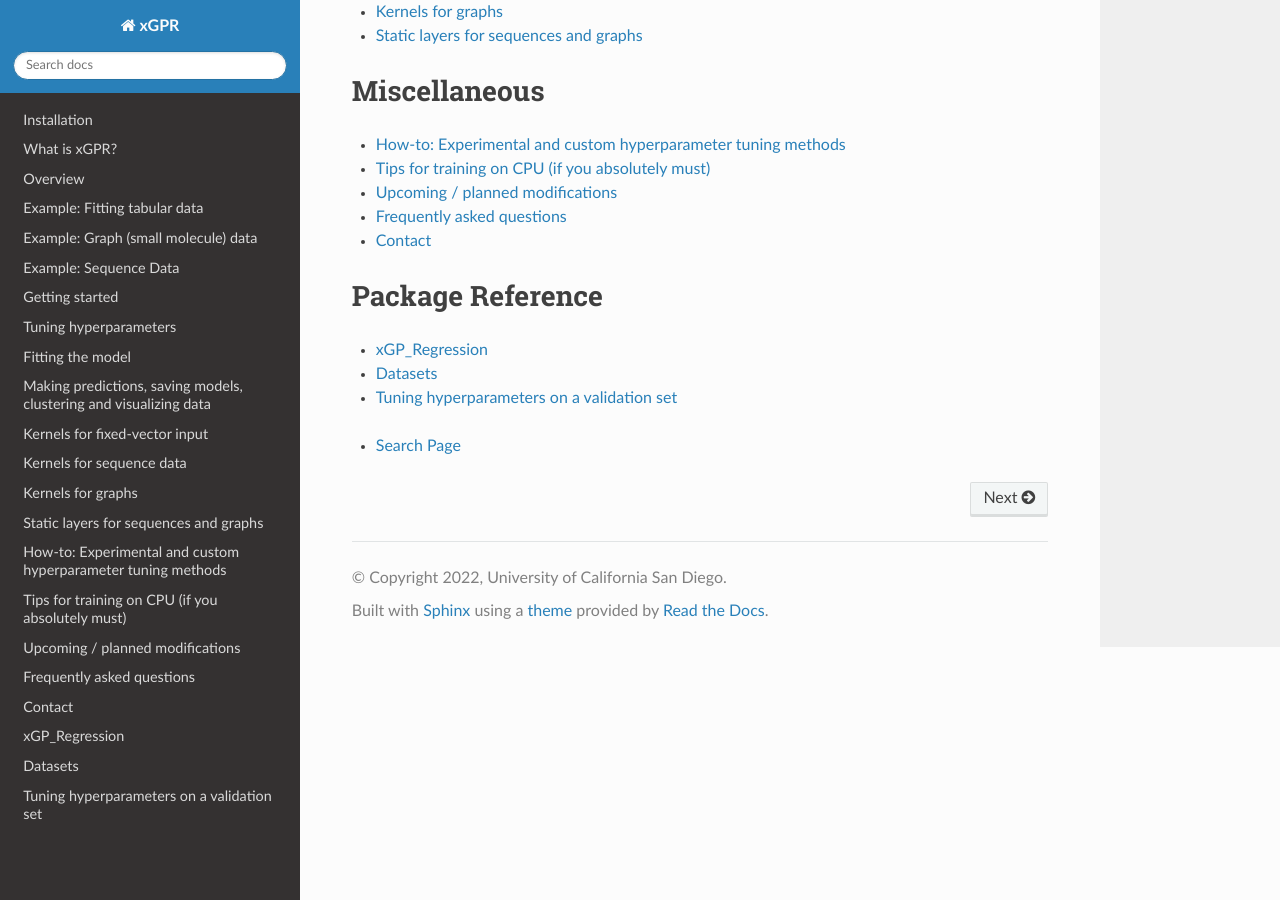
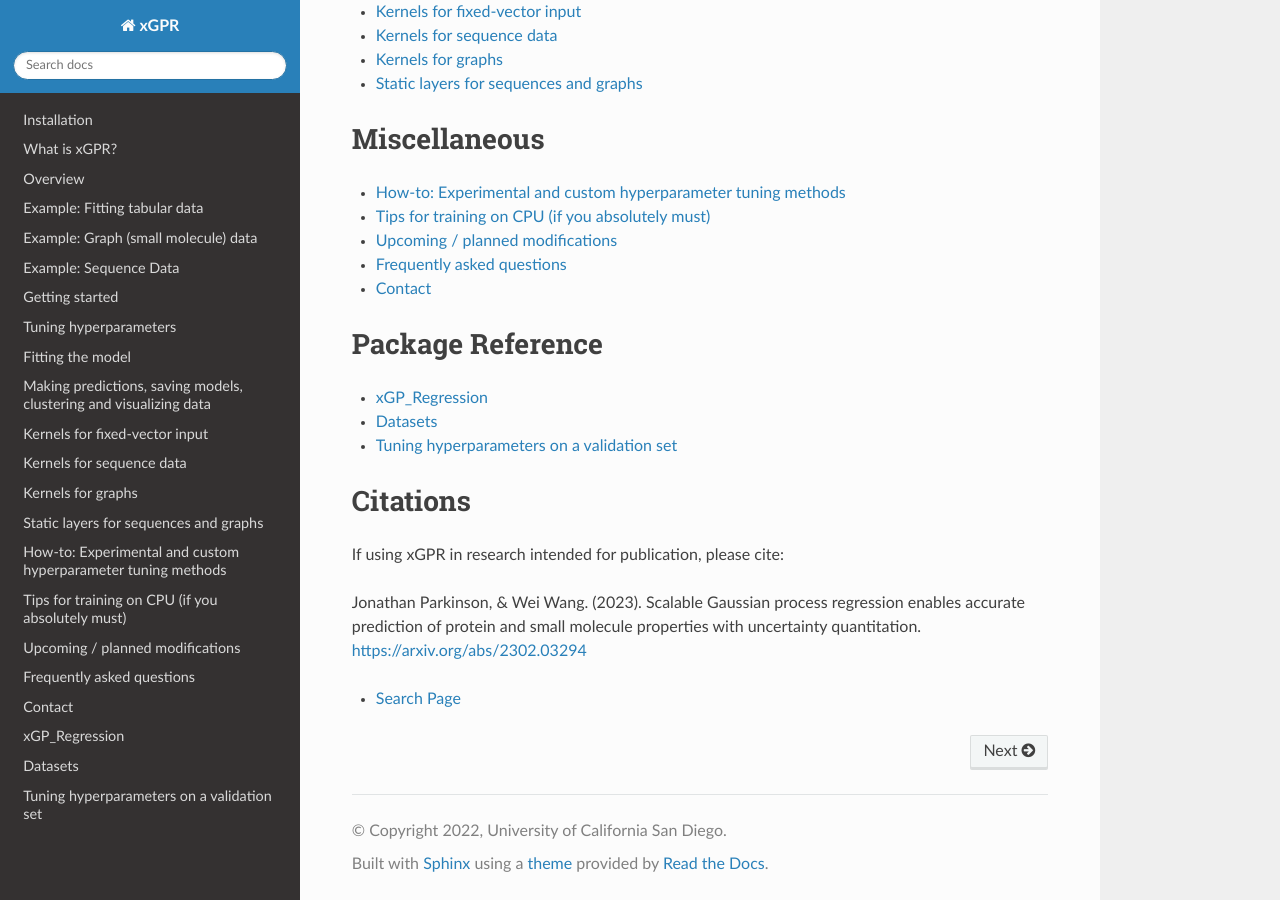
Before and after one commit to jlparkI/xGPR, a Sphinx documentation site: the page built from docs/index.rst, in a window 1280 px wide and 900 px high, scrolled down 1147 px. Built offline with Sphinx 7.4.7 and the Read the Docs theme 2.0.0, drawn with Linux system fonts in a browser that asks for light colours; some of the changed text lies outside the part shown.

Commit message:
Added citation to preprint to readme and to docs.

```diff
--- a/docs/contact.rst
+++ b/docs/contact.rst
@@ -6,4 +6,4 @@ if you are interested in contributing, please contact:
 
 .. image:: images/contact.png
 
-or visit the project github page.
+or visit the project `github page <https://github.com/jlparkI/xGPR>`_.
--- a/docs/index.rst
+++ b/docs/index.rst
@@ -1,5 +1,7 @@
 xGPR
 ================================
+Fast Bayesian machine learning for
+sequences, graphs and tabular data.
 
 .. toctree::
   :maxdepth: 1
@@ -87,4 +89,15 @@ Package Reference
 
 
 
+Citations
+======================
+If using xGPR in research intended for publication, please cite:
+
+Jonathan Parkinson, & Wei Wang. (2023). Scalable Gaussian process regression
+enables accurate prediction of protein and small molecule properties
+with uncertainty quantitation.
+`https://arxiv.org/abs/2302.03294 <https://arxiv.org/abs/2302.03294>`_
+
+
+
 * :ref:`search`
```
Also changed, not shown: README.md (+9 -0 lines), requirements.txt (+154 -6 lines).
